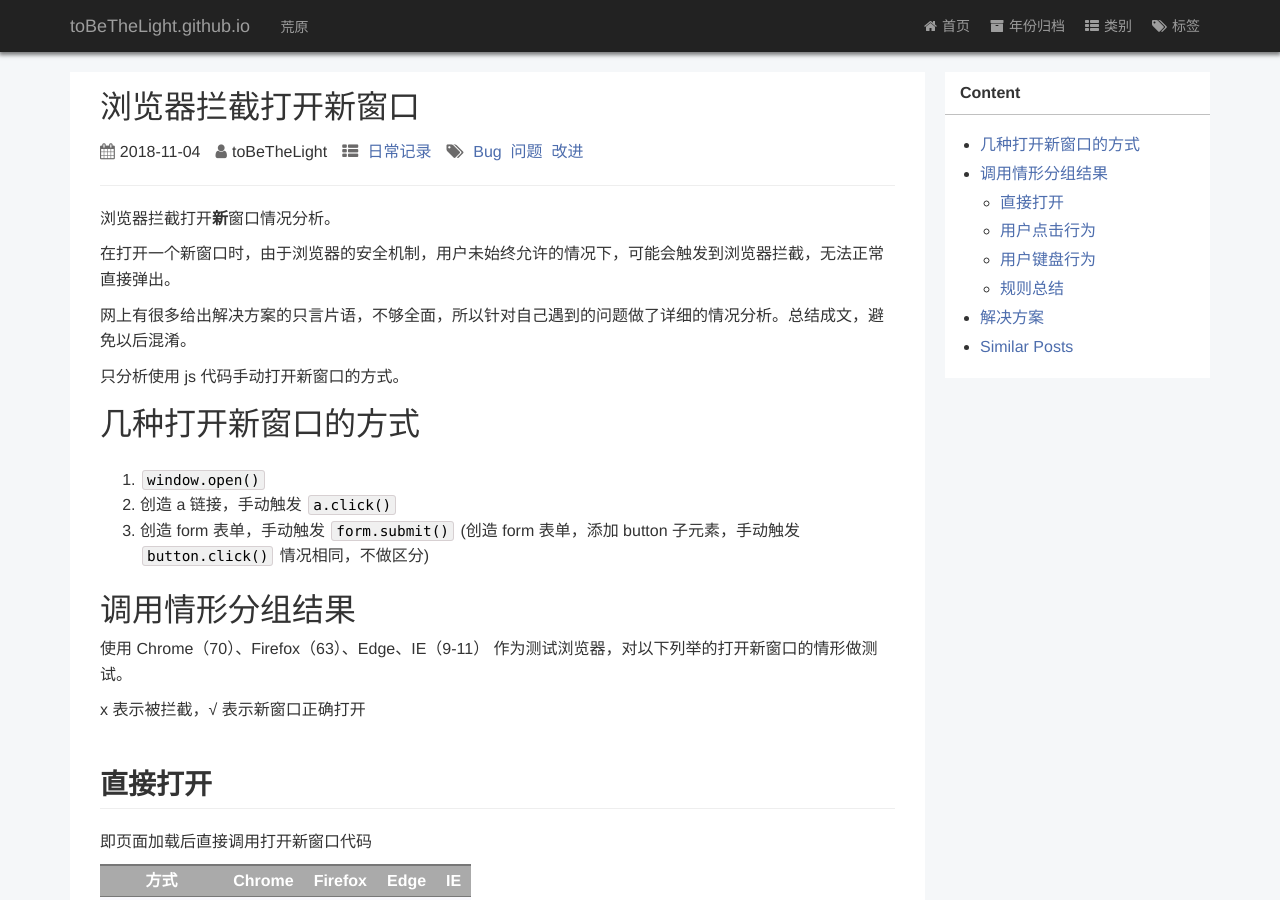
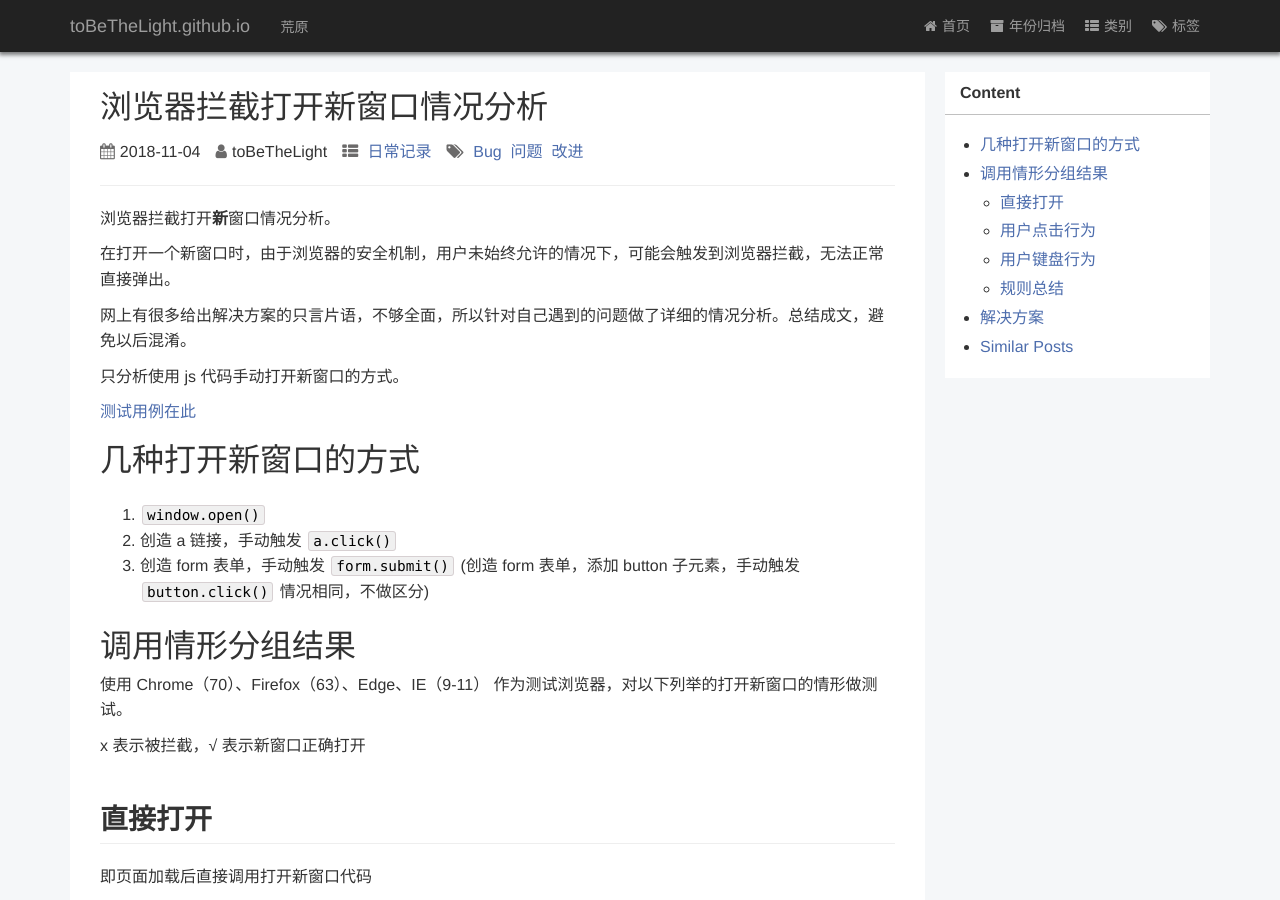
Before and after one commit to toBeTheLight/toBeTheLight.github.io, a Jekyll site: the page built from _posts/2018-11-04-浏览器拦截打开新窗口情况分析.md, in a window 1280 px wide and 900 px high. Built offline with Jekyll 4.4.1, drawn with Linux system fonts in a browser that asks for light colours; a style sheet for code colours, icons or effects is not loaded.

Commit message:
feat: 添加用例地址

```diff
--- a/_posts/2018-11-04-浏览器拦截打开新窗口情况分析.md
+++ b/_posts/2018-11-04-浏览器拦截打开新窗口情况分析.md
@@ -1,6 +1,6 @@
 ---
 layout: post
-title:  "浏览器拦截打开新窗口"
+title:  "浏览器拦截打开新窗口情况分析"
 categories: 日常记录
 tags: Bug 问题 改进
 author: toBeTheLight
@@ -12,13 +12,16 @@ author: toBeTheLight
 
 在打开一个新窗口时，由于浏览器的安全机制，用户未始终允许的情况下，可能会触发到浏览器拦截，无法正常直接弹出。
 
+
+
+
+
+
 网上有很多给出解决方案的只言片语，不够全面，所以针对自己遇到的问题做了详细的情况分析。总结成文，避免以后混淆。
 
 只分析使用 js 代码手动打开新窗口的方式。
 
-
-
-
+[测试用例在此](https://tobethelight.github.io/demo/post/2018-11-04/)
 
 # 几种打开新窗口的方式
 
```
